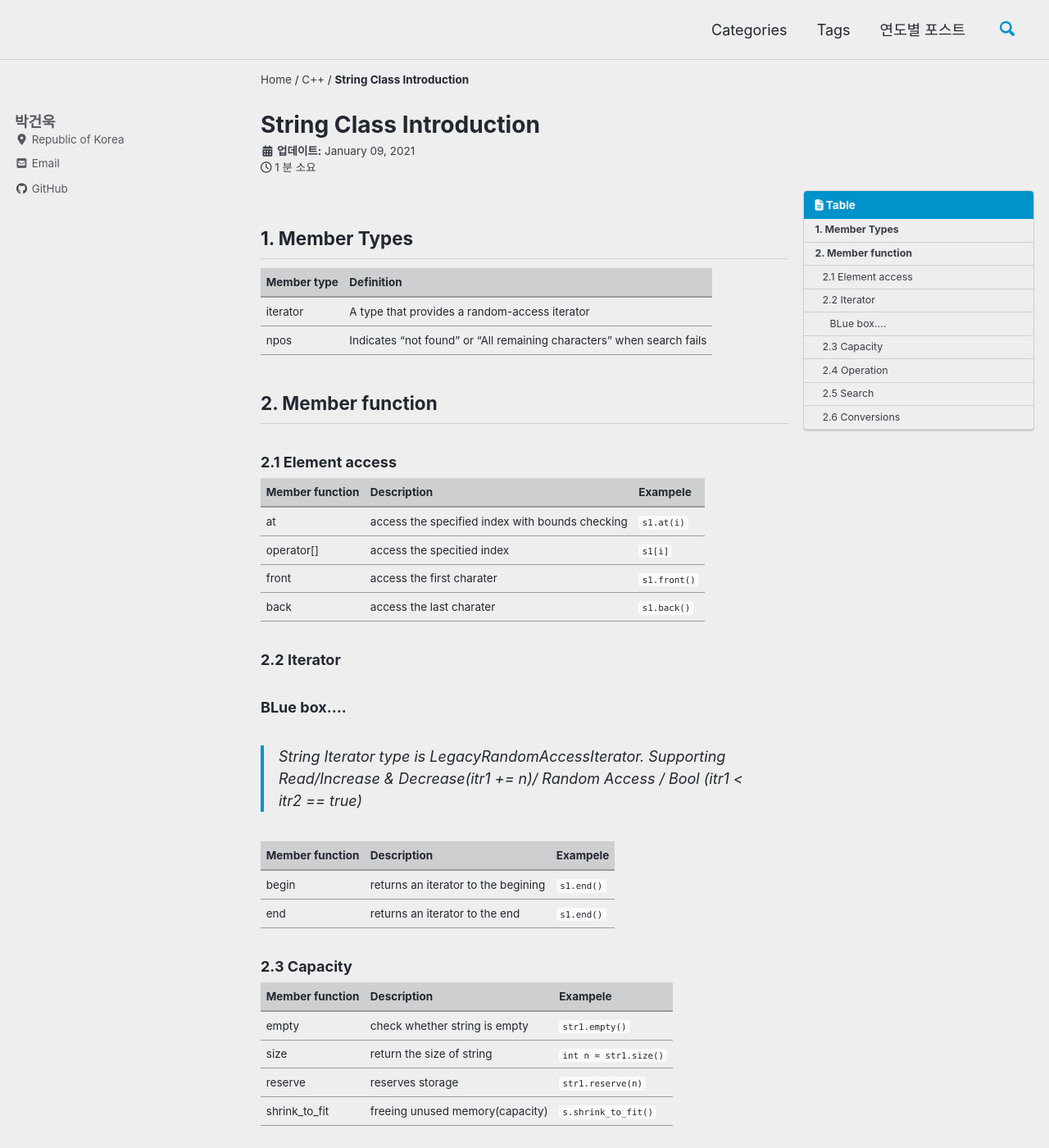
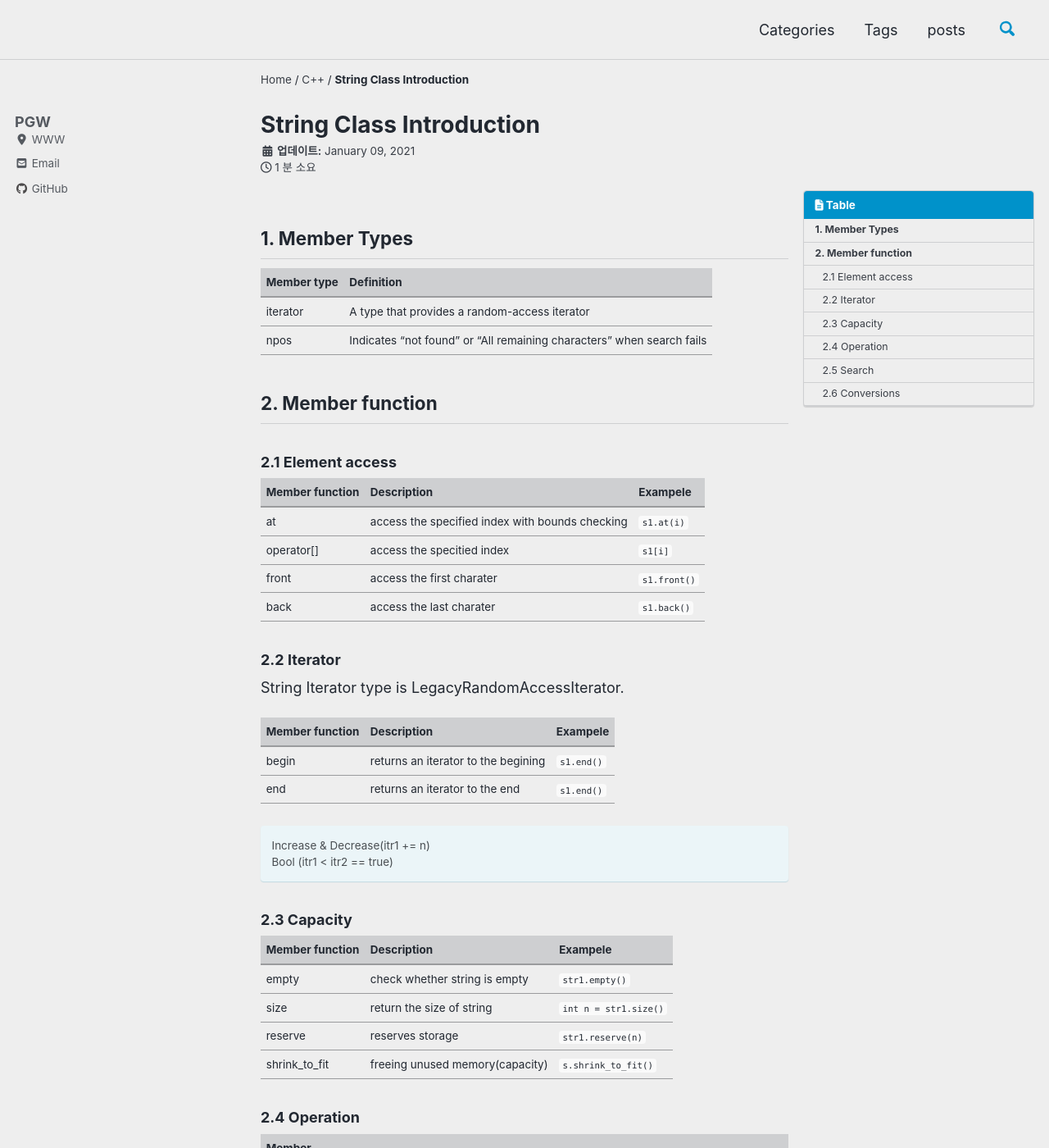
Before and after one commit to ParkGunWook/ParkGunWook.github.io, a Jekyll site: the page built from _posts/2021/C++/2021-01-09-All-about-string.md, in a window 1280 px wide and 1400 px high. Shown: the whole window at 82% size. Built offline with Jekyll 4.4.1, drawn with Linux system fonts in a browser that asks for light colours; cached includes are drawn as plain includes; nearby versions of some CDN libraries; comment, search, counter and statistics services are not loaded; some of the changed text lies outside the part shown.

Commit message:
more info to posts

```diff
--- a/_config.yml
+++ b/_config.yml
@@ -100,10 +100,10 @@ analytics:
 
 # Site Author
 author:
-  name             : "박건욱"
+  name             : "PGW"
   avatar           : #"/assets/images/profile/programmer.png" # 프로필 이미지
   bio              : #"꾸준히 공부하는 개발자입니다. <br> 블로그 포스트 글에서 잘못된 부분이나 수정했으면 하는 부분, 적극적으로 댓글 남겨주신다면 감사하겠습니다."
-  location         : "Republic of Korea"
+  location         : "WWW"
   email            : #"saiver500@naver.com"
   links:
     - label: "Email"
--- a/_posts/2021/C++/2021-01-09-All-about-string.md
+++ b/_posts/2021/C++/2021-01-09-All-about-string.md
@@ -44,14 +44,17 @@ last_modified_at: '2021-01-09 15:00:00 +0800'
 
 ### 2.2 Iterator
 
-#### BLue box....
-> String Iterator type is LegacyRandomAccessIterator.
-> Supporting Read/Increase & Decrease(itr1 += n)/ Random Access / Bool (itr1 < itr2 == true)
+String Iterator type is LegacyRandomAccessIterator.
 
 |Member function|Description|Exampele|
 |---|---|---|
 |begin | returns an iterator to the begining | `s1.end()` |
 |end | returns an iterator to the end | `s1.end()` |
+
+<div class="notice--info">
+  <p>Increase & Decrease(itr1 += n) <br>
+Bool (itr1 < itr2 == true)</p>
+</div>
 
 ### 2.3 Capacity
 
@@ -83,8 +86,8 @@ All search function return **npos** if fail to search.
 
 |Member function|Description|Return Type|Exampele|
 |---|---|---|---|
-|find|find characters in the string | positioin of the first character of the found substring | `s1.find(target_string, offset)|
-|find_first_not_of|Searches through a string for the first character that isn't element of a specified string|size_type(position)|`s1.find_first_not_of(string, offset)|
+|find|find characters in the string | positioin of the first character of the found substring | `s1.find(target_string, offset)`|
+|find_first_not_of|Searches through a string for the first character that isn't element of a specified string|size_type(position)|`s1.find_first_not_of(string, offset)`|
 
 ### 2.6 Conversions
 
```
Also changed, not shown: _data/navigation.yml (+25 -1 lines), _pages/404.md (+1 -1 lines), _posts/2021/OptimizingC++/2021-01-09-Optimize-string.md (renamed from _posts/2021/OptimizingCpp/2021-01-09-Optimize-string.md, +1 -1 lines), _posts/2021/SamplePosts/2021-01-18-Post-helper.md (added, +89 -0 lines), assets/images/post/header_example.jpg (added).
